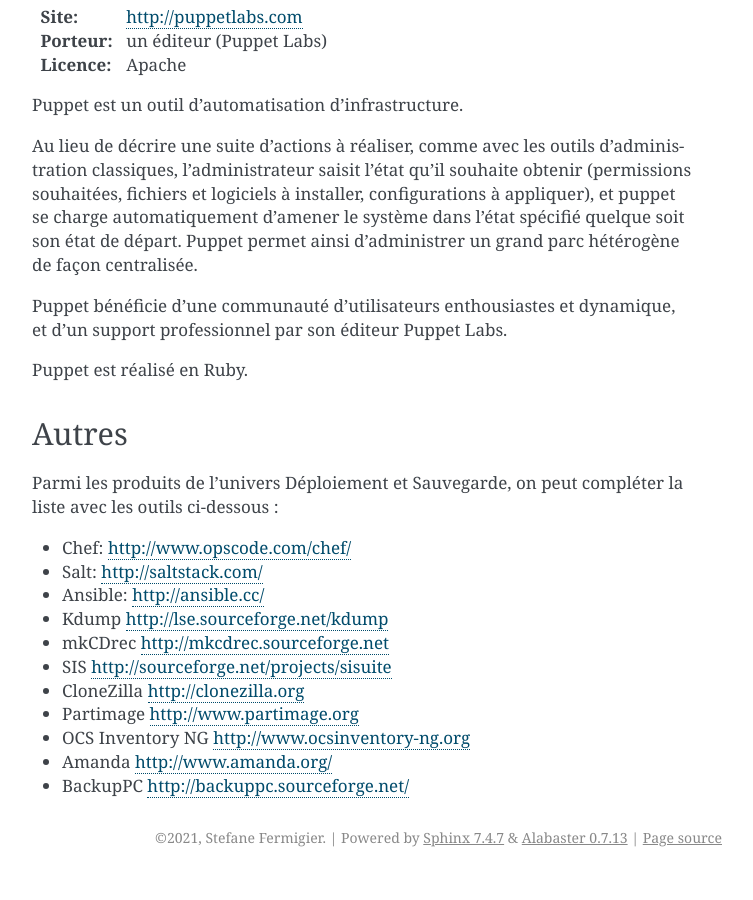
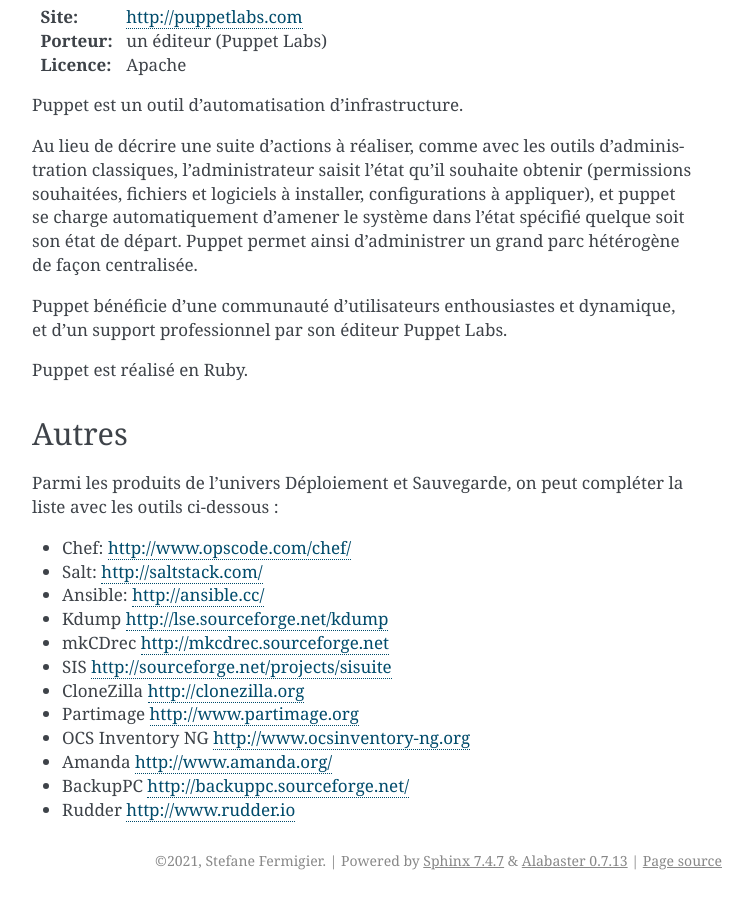
Before and after one commit to sfermigier/guide-oss, a Sphinx documentation site: the page built from source/infrastructure/deploiement-et-sauvegarde.rst, in a window 1280 px wide and 900 px high, scrolled down 1061 px. Shown: the whole window, without its empty margins (388-1141 px from the left). Built offline with Sphinx 7.4.7, drawn with Linux system fonts in a browser that asks for light colours; before the commit the page ends 1938 px from its top, so only the background shows below that.

Commit message:
Rajout du lien vers Rudder

```diff
--- a/source/infrastructure/deploiement-et-sauvegarde.rst
+++ b/source/infrastructure/deploiement-et-sauvegarde.rst
@@ -65,3 +65,5 @@
 - Amanda	http://www.amanda.org/
 
 - BackupPC	http://backuppc.sourceforge.net/
+
+- Rudder	http://www.rudder.io
```
